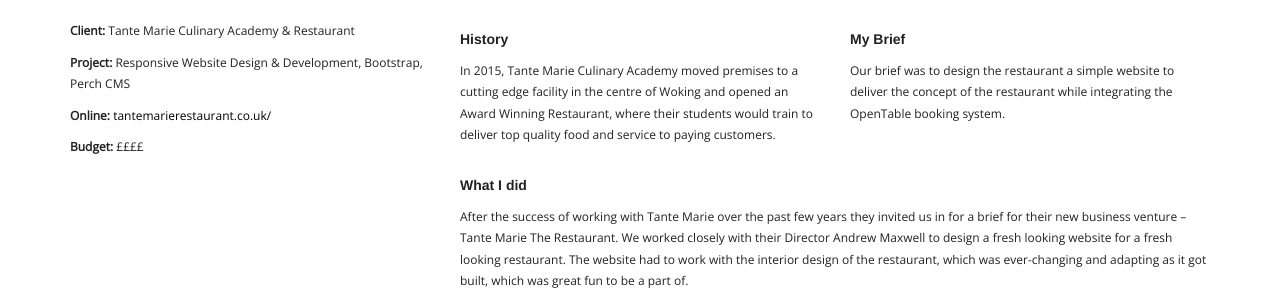
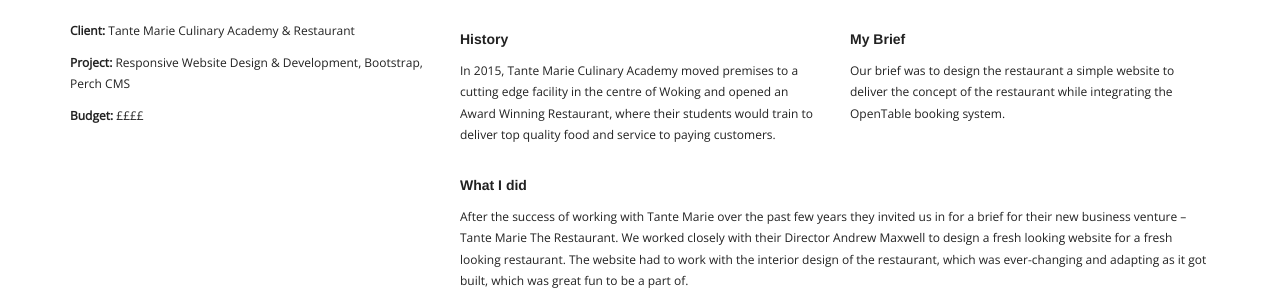
Before and after one commit to tea2sugars/richardbarwick, a PHP site: page /portfolio/tantemarie-restaurant in a window 1280 px wide. Shown: the part 769-1069 px from the top of the page. Run offline with PHP 8.4, Linux system fonts and the light colour scheme; some libraries are stand-ins or nearby versions.

Commit message:
removed broken link

```diff
--- a/portfolio/tantemarie-restaurant.php
+++ b/portfolio/tantemarie-restaurant.php
@@ -69,7 +69,6 @@
 							<ul>
 								<li><strong>Client: </strong>Tante Marie Culinary Academy & Restaurant</li>
 								<li><strong>Project: </strong>Responsive Website Design & Development, Bootstrap, Perch CMS</li>
-								<li><strong>Online: </strong><a href="http://www.tantemarierestaurant.co.uk" target="_blank">tantemarierestaurant.co.uk/</a></li>
 								<li><strong>Budget: </strong>££££</li>
 								<!--<li><strong>Testimonial: </strong>
 									<br/>
```
